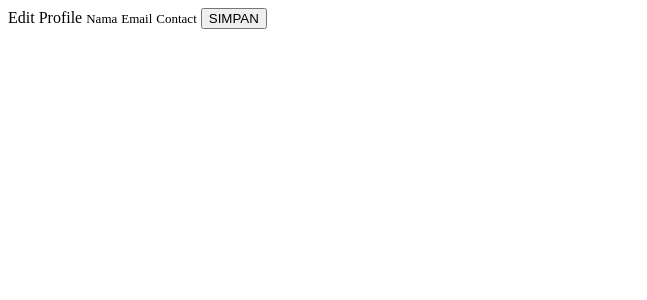
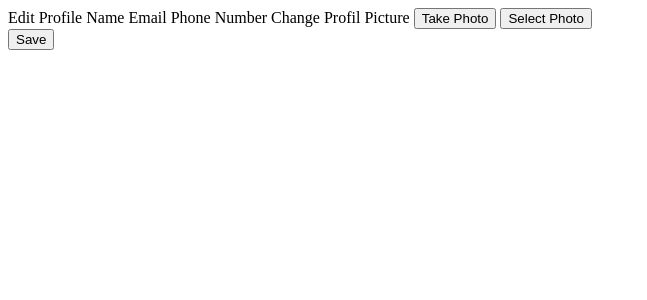
Before and after one commit to Vaddyl/Tugas-RPL, a PHP site: page /pages/edit-profile/edit-profile.html in a window 1280 px wide. Shown: the top 300 px of the page, without its empty margins (0-647 px from the left). Run offline with PHP 8.4, Linux system fonts and the light colour scheme.

Commit message:
edit profile

```diff
--- a/EmergencyPal/src/pages/edit-profile/edit-profile.html
+++ b/EmergencyPal/src/pages/edit-profile/edit-profile.html
@@ -1,27 +1,32 @@
 <ion-header>
-
   <ion-navbar color="custom2">
     <ion-title>Edit Profile</ion-title>
   </ion-navbar>
-
 </ion-header>
 
 
 <ion-content padding>
   <ion-item>
-	    <ion-label stacked color="dark"><font size="2">Nama</font></ion-label>
-	    <ion-input placeholder="nama" [(ngModel)]="name" type="text" value="{{name}}" required></ion-input>
+	    <ion-label stacked color="dark"><font size="3">Name</font></ion-label>
+	    <ion-input placeholder="name" [(ngModel)]="name" type="text" value="{{name}}" required></ion-input>
 	</ion-item>
 
 	<ion-item>
-	    <ion-label stacked color="dark"><font size="2">Email</font></ion-label>
-	    <ion-input placeholder="nomor telepon" [(ngModel)]="email" type="email" required></ion-input>
+	    <ion-label stacked color="dark"><font size="3">Email</font></ion-label>
+	    <ion-input placeholder="email" [(ngModel)]="email" type="email" required></ion-input>
 	</ion-item>
 
   <ion-item>
-      <ion-label stacked color="dark"><font size="2">Contact</font></ion-label>
-      <ion-input placeholder="nomor telepon" [(ngModel)]="contact" type="text" required></ion-input>
+      <ion-label stacked color="dark"><font size="3">Phone Number</font></ion-label>
+      <ion-input placeholder="phone number" [(ngModel)]="contact" type="text" required></ion-input>
   </ion-item>
 
-<button ion-button block (click)='simpanProfil()'>SIMPAN</button>
+  <ion-item>
+      <ion-label stacked color="dark"><font size="3">Change Profil Picture</font></ion-label>
+  </ion-item>
+  <button ion-button block (click)='openCamera()' clear>Take Photo</button>
+  <button ion-button block (click)='openGallery()' clear>Select Photo</button>
+
+  <br>
+  <button ion-button block (click)='simpanProfil()'>Save</button>
 </ion-content>
```
Also changed, not shown: EmergencyPal/src/pages/profile/profile.html (+18 -9 lines), EmergencyPal/src/pages/profile/profile.scss (+7 -1 lines).
